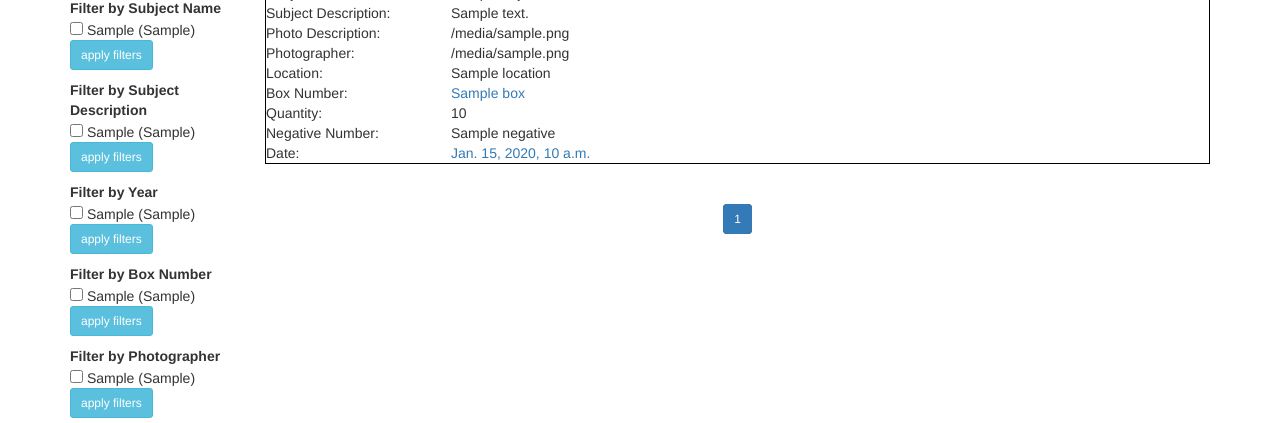
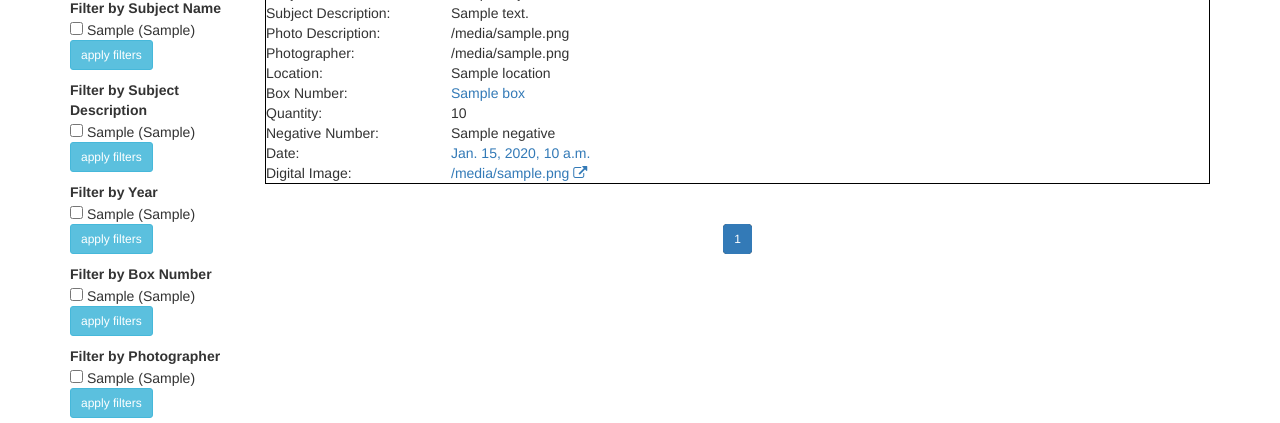
Before and after one commit to UCLALibrary/latimes, a Django app: template webapp/templates/search_results.html in a window 1280 px wide. Shown: the part 277-700 px from the top of the page. Run offline with Django 3.2, Linux system fonts and the light colour scheme; the template is opened without the code that fills it: most values are stand-ins (such as "Sample title", 1, 10 or a date in 2020); some libraries are stand-ins or nearby versions.

Commit message:
added image field, made fields only show up if they are not blank

```diff
--- a/webapp/templates/base.html
+++ b/webapp/templates/base.html
@@ -16,6 +16,7 @@
       <title>{% block title %}{% block name %}{% endblock %}Los Angeles Times Photographic Archives Index{% endblock %}</title>
 
       {% block style %}
+      <link rel="stylesheet" href="https://cdnjs.cloudflare.com/ajax/libs/font-awesome/4.7.0/css/font-awesome.min.css">
       {% endblock %}
 
       {% block style_extra %}
--- a/webapp/templates/card_list.html
+++ b/webapp/templates/card_list.html
@@ -57,7 +57,7 @@
           <td>{{card.Quantity}}</td>
           <td>{{card.Negative}}</td>
           <td><a href="/date?year={{card.Year}}&month={{card.Month}}&day={{card.Day}}">{{card.date}}</a></td>
-          <td>{% if "https://" in result.object.image %}<a href='{{result.object.image}}'>{{card.image}}</a></td>{% endif %}
+          <td><a href='{{card.image}}'>{{card.image}}</a></td>
         </tr>
         {% endfor %}
 		{% elif results_list %}
@@ -72,7 +72,7 @@
           <td>{{card.Quantity}}</td>
           <td>{{card.Negative}}</td>
           <td><a href="/date?year={{card.Year}}&month={{card.Month}}&day={{card.Day}}">{{card.date}}</a></td>
-          <td><a href='{{result.object.image}}'>test</a></td>
+          <td><a href='{{card.image}}'>{{card.image}}</a></td>
           </tr>
         {% endfor %}
       {% endif %}
--- a/webapp/templates/search_results.html
+++ b/webapp/templates/search_results.html
@@ -207,15 +207,17 @@
 		   </a>-->
             <table>
 <tr>
-<td style="width:185px;">Subject Name:</td><td>{{result.object.SubjectName}}</td></tr>
-<td style="width:185px;">Subject Description:</td><td>{{result.object.SubjectDescription}}</td></tr>
-<td style="width:185px;">Photo Description:</td><td>{{result.object.PhotoDescription}}</td></tr>
-<td style="width:185px;">Photographer:</td><td>{{result.object.Photographer}}</td></tr>
-<td style="width:185px;">Location:</td><td>{{result.object.Location}}</td></tr>
-<td style="width:185px;">Box Number:</td><td>{% for box in result.object.BoxNumber.all %}<a href="/box?box={{box.box}}">{{box.box}}{% if not forloop.last %}, {% endif %}{% endfor %}</td></tr>
-<td style="width:185px;">Quantity:</td><td>{{result.object.Quantity}}</td></tr>
-<td style="width:185px;">Negative Number:</td><td>{{result.object.Negative}}</td></tr>
-<td style="width:185px;">Date:</td><td><a href="/date?year={{result.object.Year}}&month={{result.object.Month}}&day={{result.object.Day}}">{{result.object.date}}</td></tr>
+{% if result.object.SubjectName != None %}<td style="width:185px;">Subject Name:</td><td>{{result.object.SubjectName}}</td></tr>{% endif %}
+{% if result.object.SubjectDescription != None %}<td style="width:185px;">Subject Description:</td><td>{{result.object.SubjectDescription}}</td></tr>{% endif %}
+{% if result.object.PhotoDescription != None %}<td style="width:185px;">Photo Description:</td><td>{{result.object.PhotoDescription}}</td></tr>{% endif %}
+{% if result.object.Photographer != None %}<td style="width:185px;">Photographer:</td><td>{{result.object.Photographer}}</td></tr>{% endif %}
+{% if result.object.Location != None %}<td style="width:185px;">Location:</td><td>{{result.object.Location}}</td></tr>{% endif %}
+{% if result.object.BoxNumber != None %}<td style="width:185px;">Box Number:</td><td>{% for box in result.object.BoxNumber.all %}<a href="/box?box={{box.box}}">{{box.box}}{% if not forloop.last %}, {% endif %}{% endfor %}</td></tr>{% endif %}
+{% if result.object.Quantity != None %}<td style="width:185px;">Quantity:</td><td>{{result.object.Quantity}}</td></tr>{% endif %}
+{% if result.object.Negative != None %}<td style="width:185px;">Negative Number:</td><td>{{result.object.Negative}}</td></tr>{% endif %}
+{% if result.object.date != None %}<td style="width:185px;">Date:</td><td><a href="/date?year={{result.object.Year}}&month={{result.object.Month}}&day={{result.object.Day}}">{{result.object.date}}</td></tr>{% endif %}
+{% if result.object.image != None %}<td style="width:185px;">Digital Image:</td><td><a href={{result.object.image}} target="_blank">{{result.object.image}} <i class="fa fa-external-link" aria-hidden="true"></i></a></td>{% endif %}
+</tr>
 </table><br>
 		    </div>
                     {% endfor %}
```
Also changed, not shown: webapp/models.py (+14 -3 lines), webapp/templates/adv_search_results.html (+11 -10 lines).
